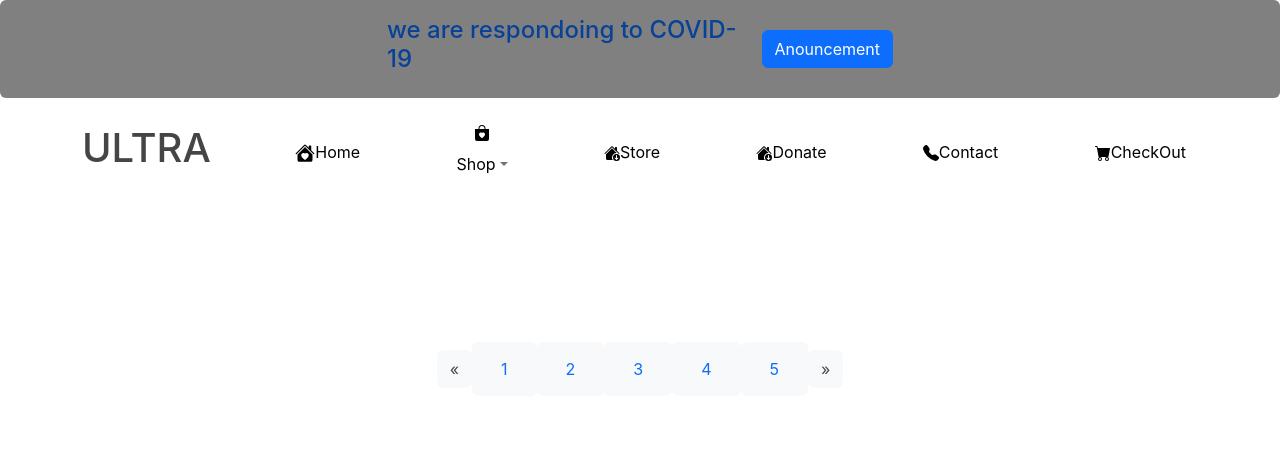
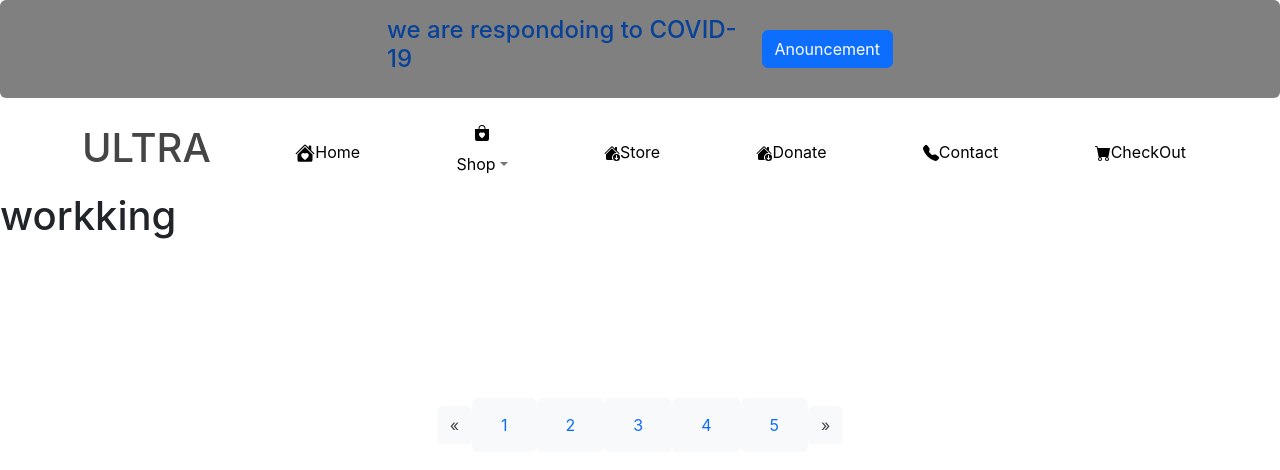
Before and after one commit to zprogrammer-code/ecommerce-ultra, a React (Create React App) app: page /Item in a window 1280 px wide. Shown: the top 470 px of the page. Built offline with nearby package versions, Linux system fonts and the light colour scheme.

Commit message:
cleaning up store page and getting rid of my comments

```diff
--- a/src/Components/Accordian/ProductList.js
+++ b/src/Components/Accordian/ProductList.js
@@ -8,6 +8,7 @@ import Products from '/home/zprogrammercode/React_ecommerce_ultra2/ecommerce-ult
 import 'bootstrap/dist/js/bootstrap.bundle.min';
 import 'bootstrap/dist/css/bootstrap.min.css';
 import '/home/zprogrammercode/React_ecommerce_ultra2/ecommerce-ultra/src/Components/Components.css';
+import { Link } from 'react-router-dom';
 
 
 
@@ -36,10 +37,10 @@ class ProductCards extends React.Component {
                         <Col>
 
                             <Container>
-                                <Card className='product-card block-example border border-0 border-dark' >
-                                   <a href="Item">
+                                <Card key={product.id} className='product-card block-example border border-0 border-dark' >
+                                 <Link to={`/ProductPage/${product.id}`} state={{ product }} >
                                     <Card.Img variant="top" src={product.pic} className='image-zoom'/>
-                                   </a>
+
                                     <Card.Body>
                                         <Card.Title>{product.name}</Card.Title>
                                         <Card.Text >
@@ -47,6 +48,7 @@ class ProductCards extends React.Component {
                                             <h3>PRICE: {product.price}</h3>
                                         </Card.Text>
                                     </Card.Body>
+                                    </Link>
                                 </Card>
                             </Container>
                         </Col>
--- a/src/Components/Accordian/ProductPage.js
+++ b/src/Components/Accordian/ProductPage.js
@@ -2,35 +2,20 @@ import React from 'react';
 import 'bootstrap/dist/js/bootstrap.bundle.min';
 import 'bootstrap/dist/css/bootstrap.min.css';
 import '/home/zprogrammercode/React_ecommerce_ultra2/ecommerce-ultra/src/Components/Components.css';
-import { Image } from 'react-bootstrap';
-import Products from '/home/zprogrammercode/React_ecommerce_ultra2/ecommerce-ultra/src/Components/Accordian/Products.js';
 
 
-class ProductPage extends React.Component {
+function ProductPage() {
 
-    constructor(props) {
-        super(props);
 
-        this.state = {
-            products: Products
-        }
-    }
 
-    render(){
-        const daProducts = this.state.products
-        console.log(daProducts)
         return(
             <>
-            {daProducts.map((product) => (
-                <a href="Productpage">
-            <div class='row full-height align-left-sm align-left-md align-left-lg'>
-                <Image src={product.pic} fluid />;
+            <div>
+            <h1>workking</h1>
             </div>
-                </a>
-             ))}
              </>
         )
-    }
+
 }
 
 
--- a/src/Pages/Item.js
+++ b/src/Pages/Item.js
@@ -4,6 +4,7 @@ import 'bootstrap/dist/css/bootstrap.min.css';
 import UltraNavbar from '/home/zprogrammercode/React_ecommerce_ultra2/ecommerce-ultra/src/Components/NavBar/Navbar.js';
 import CovidAlert from '/home/zprogrammercode/React_ecommerce_ultra2/ecommerce-ultra/src/Components/AlertBar/Alert.js';
 import { PageNavigation } from '../Components/Pagination';
+import ProductPage from '../Components/Accordian/ProductPage';
 
 
 
@@ -14,6 +15,7 @@ function Item() {
         <div className='ItemContainer'>
              <CovidAlert/>
             <UltraNavbar/>
+            <ProductPage/>
             <PageNavigation/>
         </div>
         </>)
```
